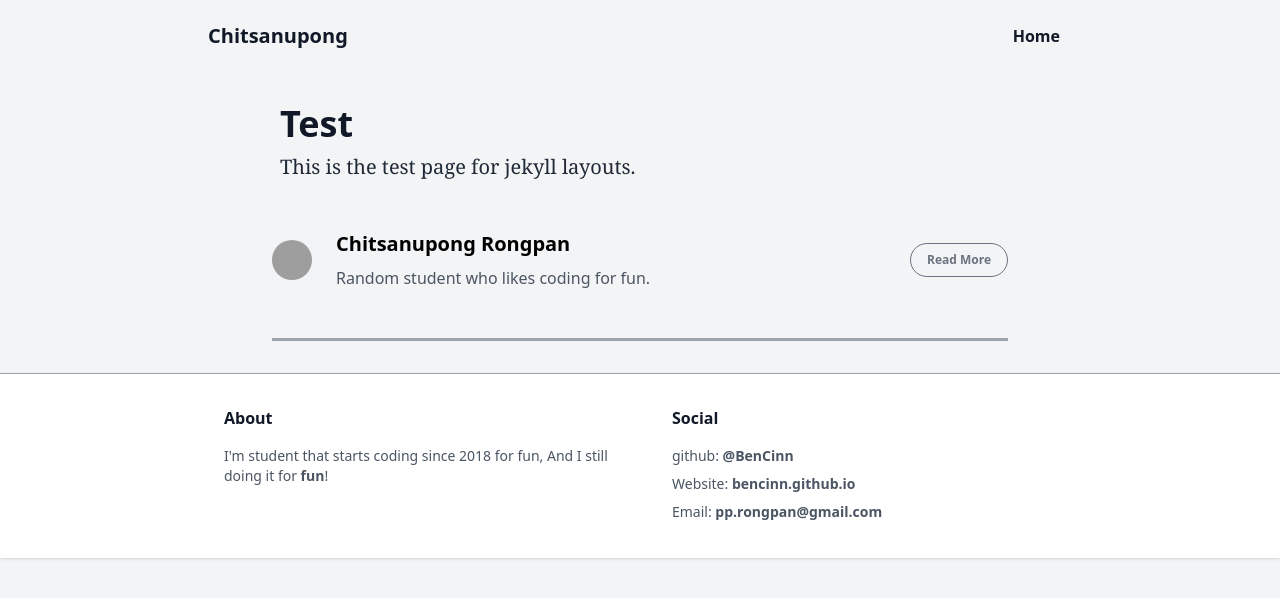
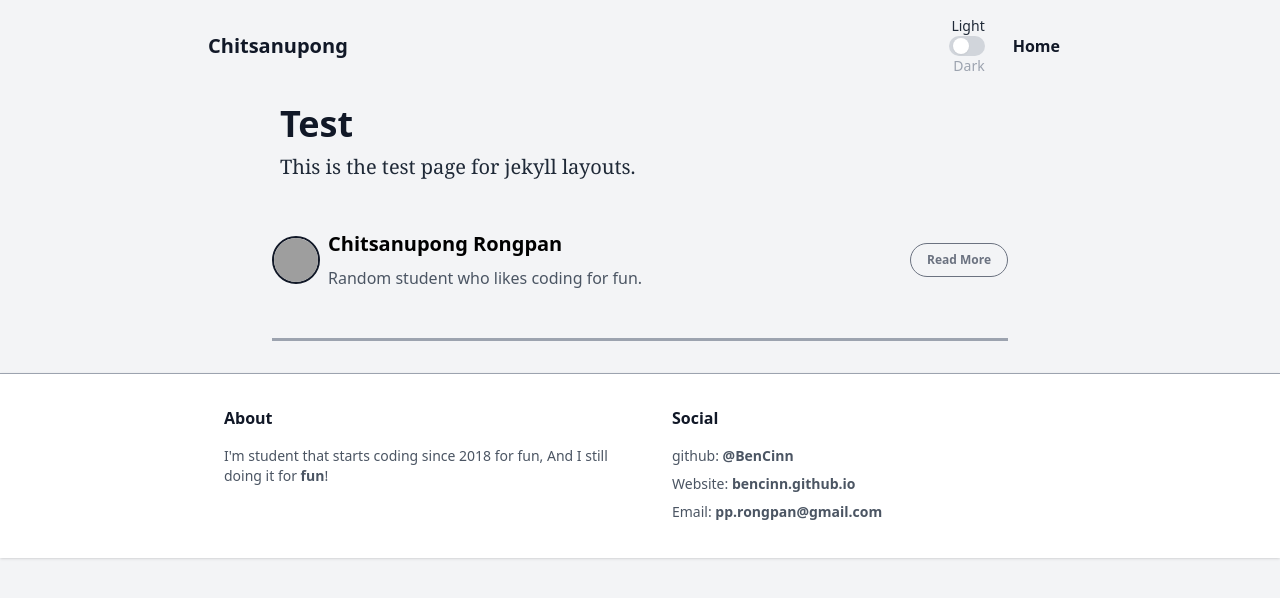
Before and after one commit to BenCinn/BenCinn.github.io, a Jekyll site: the page built from test.md, in a window 1280 px wide. Shown: the top 598 px of the page. Built offline with Jekyll 4.4.1, drawn with Linux system fonts in a browser that asks for light colours; grey boxes are pictures that could not be loaded.

Commit message:
Add dark mode to default _layouts

```diff
--- a/_layouts/default.html
+++ b/_layouts/default.html
@@ -1,14 +1,16 @@
 <!DOCTYPE html>
 <html class="scroll-smooth">
        <head>
-              <link rel="stylesheet" href="/index.css" />
+              <link rel="stylesheet" href="../index.css" />
        </head>
        <!--Based on https://github.com/tailwindtoolbox/Minimal-Blog/blob/master/index.html-->
-       <body class="bg-gray-100 font-sans leading-normal tracking-normal">
-              <nav id="header" class="fixed w-full z-10 top-0">
+       <body
+              class="bg-gray-100 dark:bg-gray-800 font-sans leading-normal tracking-normal transform duration-300"
+       >
+              <nav id="header" class="fixed top-0 z-10 w-full">
                      <div
                             id="progress"
-                            class="h-1 z-20 top-0"
+                            class="top-0 z-20 h-1"
                             style="
                                    background: linear-gradient(
                                           to right,
@@ -19,11 +21,11 @@
                      ></div>
 
                      <div
-                            class="w-full md:max-w-4xl mx-auto flex flex-wrap items-center justify-between mt-0 py-3"
+                            class="mx-auto mt-0 flex w-full flex-wrap items-center justify-between py-3 md:max-w-4xl"
                      >
                             <div class="pl-4">
                                    <a
-                                          class="text-gray-900 text-base no-underline hover:no-underline font-extrabold text-xl"
+                                          class="text-base text-xl font-extrabold text-gray-900 dark:text-gray-300 no-underline hover:no-underline"
                                           href="#"
                                    >
                                           Chitsanupong
@@ -31,15 +33,49 @@
                             </div>
 
                             <div
-                                   class="w-full flex-grow lg:flex lg:items-center lg:w-auto hidden lg:block mt-2 lg:mt-0 bg-gray-100 md:bg-transparent z-20"
+                                   class="z-20 mt-2 hidden w-full flex-grow bg-gray-100 md:bg-transparent lg:mt-0 lg:block lg:flex lg:w-auto lg:items-center"
                                    id="nav-content"
                             >
                                    <ul
-                                          class="list-reset lg:flex justify-end flex-1 items-center"
+                                          class="list-reset flex-1 items-center justify-end lg:flex"
                                    >
                                           <li class="mr-3">
+                                                 <div
+                                                        class="flex justify-end items-center"
+                                                 >
+                                                        <span
+                                                               class="text-sm text-gray-800 dark:text-gray-400 transform duration-300"
+                                                               >Light</span
+                                                        >
+                                                 </div>
+                                                 <div>
+                                                        <input
+                                                               type="checkbox"
+                                                               name=""
+                                                               id="toggle"
+                                                               class="hidden"
+                                                        />
+                                                        <label for="toggle">
+                                                               <div
+                                                                      class="w-9 h-5 flex items-center bg-gray-300 rounded-full p-1"
+                                                               >
+                                                                      <div
+                                                                             class="toggle-dot w-4 h-4 bg-white rounded-full shadow-sm transform duration-300"
+                                                                      ></div></div
+                                                        ></label>
+                                                 </div>
+                                                 <div
+                                                        class="flex justify-end items-center"
+                                                 >
+                                                        <span
+                                                               class="text-sm text-gray-400 dark:text-gray-800 transform duration-300"
+                                                               >Dark</span
+                                                        >
+                                                 </div>
+                                          </li>
+                                          <li class="mr-3">
                                                  <a
-                                                        class="inline-block py-2 px-4 text-gray-900 font-bold no-underline"
+                                                        class="inline-block py-2 px-4 font-bold text-gray-900 dark:text-gray-300 no-underline"
                                                         href="/"
                                                         >Home</a
                                                  >
@@ -50,15 +86,15 @@
               </nav>
 
               <!--Container-->
-              <div class="container w-full md:max-w-3xl mx-auto pt-20">
+              <div class="container mx-auto w-full pt-20 md:max-w-3xl">
                      <div
-                            class="w-full px-4 md:px-6 text-xl text-gray-800 leading-normal"
+                            class="w-full px-4 text-xl leading-normal text-gray-800 md:px-6 dark:text-gray-300"
                             style="font-family: Georgia, serif"
                      >
                             <!--Title-->
                             <div class="font-sans">
                                    <h1
-                                          class="font-bold font-sans break-normal text-gray-900 pt-6 pb-2 text-3xl md:text-4xl"
+                                          class="break-normal pt-6 pb-2 font-sans text-3xl font-bold text-gray-900 dark:text-gray-300 md:text-4xl"
                                    >
                                           {{ page.title }}
                                    </h1>
@@ -71,20 +107,20 @@
                      </div>
 
                      <!--Author-->
-                     <div class="flex w-full items-center font-sans px-4 py-12">
+                     <div class="flex w-full items-center px-4 py-12 font-sans">
                             <img
-                                   class="w-10 h-10 rounded-full mr-4"
+                                   class="w-12 h-12 rounded-full overflow-hidden border-2 dark:border-white border-gray-900"
                                    src="https://avatars.githubusercontent.com/u/91706501?v=4"
                                    alt="Avatar of Author"
                             />
                             <div class="flex-1 px-2">
                                    <p
-                                          class="text-base font-bold text-base md:text-xl leading-none mb-2"
+                                          class="mb-2 text-base text-base font-bold leading-none md:text-xl dark:text-slate-700"
                                    >
                                           Chitsanupong Rongpan
                                    </p>
                                    <p
-                                          class="text-gray-600 text-xs md:text-base"
+                                          class="text-xs text-gray-600 md:text-base"
                                    >
                                           Random student who likes coding for
                                           fun.
@@ -93,7 +129,7 @@
                             <div class="justify-end">
                                    <a href="/"
                                           ><button
-                                                 class="bg-transparent border border-gray-500 hover:border-blue-500 text-xs text-gray-500 hover:text-blue-500 font-bold py-2 px-4 rounded-full"
+                                                 class="rounded-full border border-gray-500 bg-transparent py-2 px-4 text-xs font-bold text-gray-500 hover:border-blue-500 hover:text-blue-500 dark:hover:text-slate-700 dark:hover:border-slate-700"
                                           >
                                                  Read More
                                           </button></a
@@ -103,13 +139,15 @@
                      <!--/Author-->
 
                      <!--Divider-->
-                     <hr class="border-b-2 border-gray-400 mb-8 mx-4" />
+                     <hr class="mx-4 mb-8 border-b-2 border-gray-400" />
               </div>
               <!--/container-->
 
-              <footer class="bg-white border-t border-gray-400 shadow">
-                     <div class="container max-w-4xl mx-auto flex py-8">
-                            <div class="w-full mx-auto flex flex-wrap">
+              <footer
+                     class="border-t border-gray-400 bg-white shadow dark:bg-gray-700 transform duration-300"
+              >
+                     <div class="container mx-auto flex max-w-4xl py-8">
+                            <div class="mx-auto flex w-full flex-wrap">
                                    <div class="flex w-full md:w-1/2">
                                           <div class="px-8">
                                                  <h3
@@ -118,7 +156,7 @@
                                                         About
                                                  </h3>
                                                  <p
-                                                        class="py-4 text-gray-600 text-sm"
+                                                        class="py-4 text-sm text-gray-600 dark:text-gray-900"
                                                  >
                                                         I'm student that starts
                                                         coding since 2018 for
@@ -136,11 +174,11 @@
                                                         Social
                                                  </h3>
                                                  <ul
-                                                        class="list-reset items-center text-sm pt-3"
+                                                        class="list-reset items-center pt-3 text-sm"
                                                  >
                                                         <li>
                                                                <a
-                                                                      class="inline-block text-gray-600 no-underline hover:text-gray-900 hover:text-underline py-1"
+                                                                      class="hover:text-underline inline-block py-1 text-gray-600 dark:text-gray-300 no-underline hover:text-gray-900 dark:hover:text-gray-800"
                                                                       href="https://github.com/BenCinn"
                                                                       >github:
                                                                       <b
@@ -150,7 +188,7 @@
                                                         </li>
                                                         <li>
                                                                <a
-                                                                      class="inline-block text-gray-600 no-underline hover:text-gray-900 hover:text-underline py-1"
+                                                                      class="hover:text-underline inline-block py-1 text-gray-600 dark:text-gray-300 no-underline hover:text-gray-900 dark:hover:text-gray-800"
                                                                       href="https://bencinn.github.io/"
                                                                       >Website:
                                                                       <b
@@ -160,7 +198,7 @@
                                                         </li>
                                                         <li>
                                                                <a
-                                                                      class="inline-block text-gray-600 no-underline hover:text-gray-900 hover:text-underline py-1"
+                                                                      class="hover:text-underline inline-block py-1 text-gray-600 dark:text-gray-300 no-underline hover:text-gray-900 dark:hover:text-gray-800"
                                                                       href="mailto:pp.rongpan@gmail.com"
                                                                       >Email:
                                                                       <b
@@ -176,6 +214,16 @@
               </footer>
 
               <script>
+                     const checkbox = document.querySelector('#toggle');
+                     const html = document.querySelector('html');
+
+                     const toggle = function () {
+                            checkbox.checked
+                                   ? html.classList.add('dark')
+                                   : html.classList.remove('dark');
+                     };
+
+                     checkbox.addEventListener('click', toggle);
                      /* Progress bar */
                      //Source: https://alligator.io/js/progress-bar-javascript-css-variables/
                      var h = document.documentElement,
--- a/index.template.css
+++ b/index.template.css
@@ -1,3 +1,8 @@
 @tailwind base;
+
+#toggle:checked ~ label div.toggle-dot {
+       @apply translate-x-3;
+}
+
 @tailwind components;
 @tailwind utilities;
--- a/tailwind.config.js
+++ b/tailwind.config.js
@@ -1,4 +1,5 @@
 module.exports = {
+       darkMode: 'class',
        content: ['./index.html', './_layouts/*.html'],
        theme: {
               extend: {},
```
Also changed, not shown: index.css.
